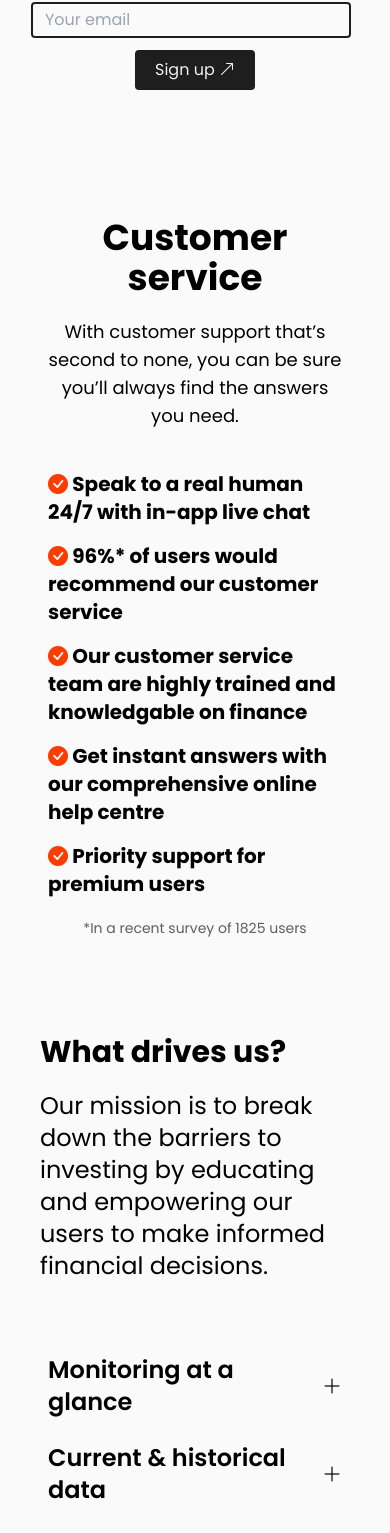
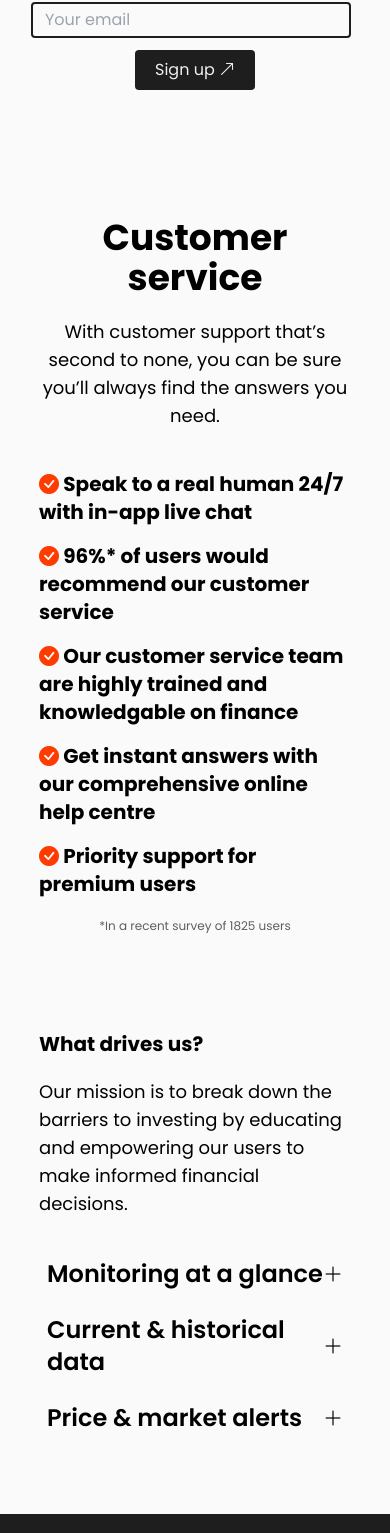
Before and after one commit to ben-oldham1/fintech-site, a Next.js app: page /company in a window 390 px wide. Shown: the part 422-1955 px from the top of the page. Built offline with nearby package versions, Linux system fonts and the light colour scheme; no server answers.

Commit message:
Improve responsiveness for large screens

```diff
--- a/src/app/company/page.js
+++ b/src/app/company/page.js
@@ -13,18 +13,18 @@ export default function Company() {
 
     return (
         <>
-            <section className="mt-24 mb-32 mx-12 lg:mx-32">
+            <section className="w-4/5 2xl:w-3/5 mx-auto mt-24 mb-32">
                 <SectionHeader
                     header="Sign up to the TradeEase newsletter"
                     subtext="A weekly summary of the latest news and insights, direct from our experts."
                 />
 
-                <div className="flex flex-row justify-center">
+                <div className="flex flex-col sm:flex-row justify-center">
                     <EmailSignup variant="light" />
                 </div>
             </section>
 
-            <section className="my-24 mx-12 lg:mx-32">
+            <section className="w-4/5 2xl:w-3/5 mx-auto my-24">
                 <SectionHeader
                     header="Customer service"
                     subtext="With customer support that’s second to none, you can be sure you’ll always find the answers you need."
@@ -50,25 +50,24 @@ export default function Company() {
                     <FadeIn delay={0.6}>
                         <BulletPoint text="Priority support for premium users" />
                     </FadeIn>
-
                 </div>
 
                 <div className="flex flex-row justify-center mt-5">
-                    <p className="text-sm text-gray">
+                    <p className="text-xs sm:text-sm text-gray">
                         *In a recent survey of 1825 users
                     </p>
                 </div>
             </section>
 
-            <section className='bg-light'>
-                <div className='pb-16 md:pb-20 px-10 grid grid-cols-1 gap-16 md:gap-32 md:grid-cols-2'>
+            <section className='w-4/5 2xl:w-3/5 mx-auto bg-light'>
+                <div className='pb-16 md:pb-20 grid grid-cols-1 gap-8 md:gap-16 lg:gap-32 md:grid-cols-2'>
 
                     <div className="self-center">
                         <FadeIn delay={0.2}>
-                            <h2 className="text-3xl mb-5 font-bold">What drives us?</h2>
+                            <h2 className="text-xl sm:text-2xl md:text-3xl mb-5 font-bold">What drives us?</h2>
                         </FadeIn>
                         <FadeIn delay={0.4}>
-                            <p className="text-2xl">Our mission is to break down the barriers to investing by educating and empowering our users to make informed financial decisions.</p>
+                            <p className="text-lg sm:text-xl md:text-2xl">Our mission is to break down the barriers to investing by educating and empowering our users to make informed financial decisions.</p>
                         </FadeIn>
                     </div>
 
@@ -80,4 +79,5 @@ export default function Company() {
             </section>
         </>
     )
+
 }
--- a/src/app/features/page.js
+++ b/src/app/features/page.js
@@ -18,7 +18,7 @@ export default function Features() {
 
     return (
         <>
-            <section className="my-24 mx-12 lg:mx-32">
+            <section className="w-4/5 2xl:w-3/5 mx-auto my-24">
                 <SectionHeader
                     header="Invest in a wide range of assets"
                     subtext="Explore a wide range of investment opportunities, from traditional stocks to the latest cryptocurrencies."
@@ -61,7 +61,7 @@ export default function Features() {
             </section>
 
 
-            <section className="my-24 mx-12 lg:mx-32">
+            <section className="w-4/5 2xl:w-3/5 mx-auto my-24">
                 <SectionHeader
                     header="Portfolio tracking"
                     subtext="Keep tabs on your investments with our comprehensive portfolio tracking tools."
@@ -71,7 +71,7 @@ export default function Features() {
             </section>
 
 
-            <section className="my-24 mx-12 lg:mx-32">
+            <section className="w-4/5 2xl:w-3/5 mx-auto my-24">
                 <SectionHeader
                     header="Easy to use"
                     subtext="It doesn't matter whether you're a beginner or a financial expert, everyone can use TradeEase"
--- a/src/app/learn/article/page.js
+++ b/src/app/learn/article/page.js
@@ -12,7 +12,7 @@ export default function Article() {
 
     return (
         <>
-            <div className="flex flex-row my-8 mx-6 sm:my-12 sm:mx-16 lg:mx-32">
+            <div className="w-4/5 2xl:w-3/5 mx-auto flex flex-row my-8 sm:my-12">
                 <div className="md:basis-3/5">
                     <header className='mb-5'>
                         <div className='mb-5'>
@@ -129,7 +129,7 @@ export default function Article() {
                 </div>
             </div>
 
-            <div className='mb-12 mx-16 lg:mx-32'>
+            <div className='w-4/5 2xl:w-3/5 mx-auto mb-12'>
                 <h2 className='text-3xl font-bold mb-3'>Related articles</h2>
 
                 <div className="grid grid-cols-1 sm:grid-cols-2 md:grid-cols-3 xl:grid-cols-4 gap-4">
--- a/src/app/learn/page.js
+++ b/src/app/learn/page.js
@@ -15,7 +15,7 @@ export default function Learn() {
 
     return (
         <>
-            <section className="my-24 mx-12 lg:mx-32">
+            <section className="xl:w-3/5 2xl:mx-auto my-24 mx-12 lg:mx-32">
                 <SectionHeader
                     header="Learn about finance and investments"
                     subtext="Our articles are written by industry experts, covering a range of topics to help you get more from your investments."
--- a/src/app/page.js
+++ b/src/app/page.js
@@ -17,8 +17,8 @@ export default function Home() {
   return (
     <>
       {/* THE HERO SECTION */}
-      <section>
-        <div className='md:h-[calc(100vh-56px)] px-8 gap-8 md:px-32 grid grid-cols-1 py-16 lg:py-0 lg:grid-cols-5 lg:gap-8 xl:gap-20 items-center'>
+      <section className="2xl:w-3/5 mx-auto">
+        <div className='md:h-[calc(100vh-56px)] 2xl:h-[calc(60vh-56px)] px-8 gap-8 md:px-32 grid grid-cols-1 py-16 lg:py-0 lg:grid-cols-5 lg:gap-8 xl:gap-20 items-center'>
           <div className="hidden lg:block">
             <Image src={'/img-assets/home-screenshot.png'} width={350} height={350} />
           </div>
@@ -42,7 +42,7 @@ export default function Home() {
       <AsSeen />
 
       {/* GENERAL INFO SECTION ONE */}
-      <section className='bg-light'>
+      <section className='w-4/5 2xl:w-3/5 mx-auto bg-light'>
         <div className='py-16 md:py-32 px-10 grid grid-cols-1 gap-16 md:gap-32 md:grid-cols-2'>
           <div>
             <FadeIn delay={0.2}>
@@ -82,7 +82,7 @@ export default function Home() {
       </section>
 
       {/* GENERAL INFO SECTION TWO */}
-      <section className='bg-light'>
+      <section className='w-4/5 2xl:w-3/5 mx-auto bg-light'>
         <div className='py-16 md:py-24 px-10 grid grid-cols-1 gap-16 md:gap-32 md:grid-cols-5'>
           <div className="md:col-span-2 mx-auto">
             <img className="z-10" src={'/img-assets/home-screenshot-circle.png'} width={250} height={150} />
@@ -101,7 +101,7 @@ export default function Home() {
       </section>
 
       {/* GENERAL INFO SECTION THREE */}
-      <section className='bg-light'>
+      <section className='w-4/5 2xl:w-3/5 mx-auto bg-light'>
         <div className='py-16 md:py-24 px-10 grid grid-cols-1 gap-16 md:gap-32 md:grid-cols-2'>
 
           <div className="self-center">
--- a/src/components/AsSeen.js
+++ b/src/components/AsSeen.js
@@ -12,7 +12,7 @@ import FadeIn from "@/components/FadeIn";
 export default function AsSeen() {
     return (
         <section className='bg-dark text-light'>
-            <div className='py-8 px-10'>
+            <div className='2xl:w-3/5 mx-auto py-8 px-10'>
                 <div className="pb-6 flex justify-center">
                     <p className="text-2xl">
                         As featured in
```
